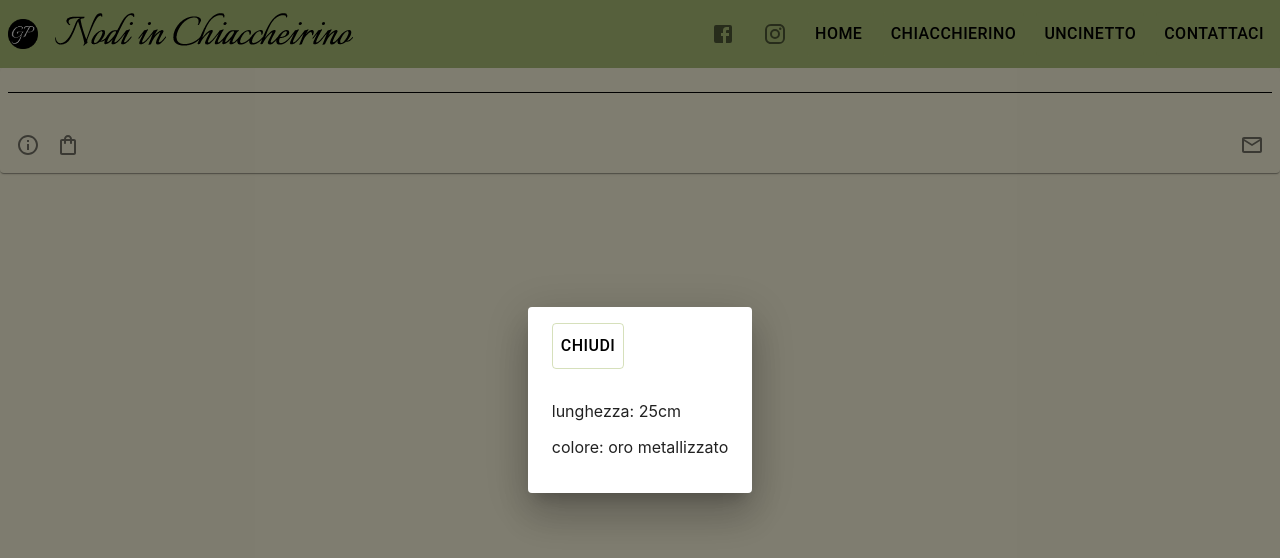
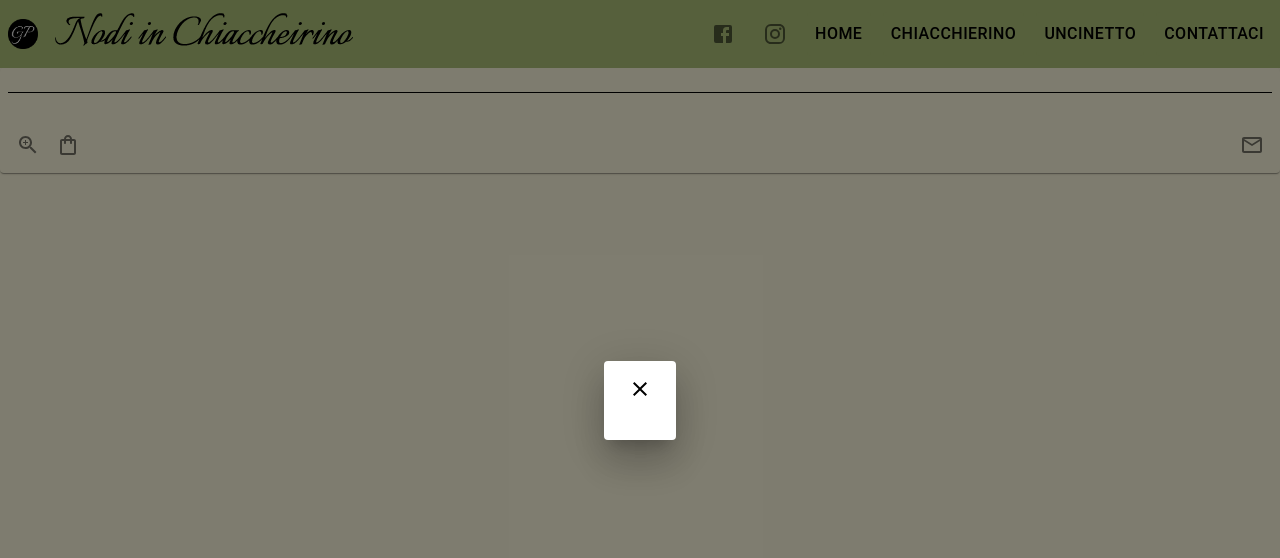
Before and after one commit to Tommaso4497/nodiin, a Next.js app: page /components/SingleCard in a window 1280 px wide. Both pictures are taken after a click on the button 28 px from the left and 145 px from the top of the page. Shown: the top 558 px of the page. Built offline with nearby package versions, Linux system fonts and the light colour scheme.

Commit message:
fix height card and fix info dialog title, load all images

```diff
--- a/pages/components/InfoDialog.js
+++ b/pages/components/InfoDialog.js
@@ -1,20 +1,18 @@
-import { Button, Dialog, DialogContent, DialogTitle } from "@mui/material";
+import { Dialog, DialogContent, DialogTitle } from "@mui/material";
+import CloseIcon from '@mui/icons-material/Close';
 import React from "react";
+import styles from "./InfoDialog.module.css";
 
 const InfoDialog = ({ open, title, zoomedImg, onClose }) => {
   return (
     <div>
-      <Dialog open={open} maxWidth={"lg"} onClose={onClose}>
-        <DialogTitle>
-            {title}
-            <Button variant="outlined" onClick={onClose}>Chiudi</Button>
-            </DialogTitle>
+      <Dialog open={open} maxWidth={"md"} onClose={onClose}>
+        <DialogTitle className={styles.titleWrapper}>
+          {title}
+          <button className={styles.exitButton} onClick={onClose}><CloseIcon /></button>
+        </DialogTitle>
         <DialogContent>
-          <div>{zoomedImg}
-          <p>lunghezza: 25cm</p>
-          <p>colore: oro metallizzato</p>
-          </div>
-
+          <div>{zoomedImg}</div>
         </DialogContent>
       </Dialog>
     </div>
--- /dev/null
+++ b/pages/components/InfoDialog.module.css
@@ -0,0 +1,13 @@
+.exitButton {
+    margin: 0;
+    border: none;
+    padding: 0;
+    background-color: transparent;
+    cursor: pointer;
+}
+
+.titleWrapper {
+    display: flex;
+    align-items: center;
+    justify-content: space-between
+}
--- a/pages/components/Navigation.js
+++ b/pages/components/Navigation.js
@@ -114,7 +114,7 @@ const Navigation = () => {
                 href="https://www.instagram.com/nodiinchiacchierino/"
               >
                 <InstagramIcon />
-              </IconButton>{" "}
+              </IconButton>
             </ListItem>
           </List>
         </Drawer>
--- a/pages/components/SingleCard.js
+++ b/pages/components/SingleCard.js
@@ -12,7 +12,7 @@ import {
 import React, { useState } from "react";
 import styles from "./SingleCard.module.css";
 import theme from "../../styles/main";
-import InfoOutlinedIcon from "@mui/icons-material/InfoOutlined";
+import ZoomInIcon from '@mui/icons-material/ZoomIn';
 import ShoppingBagOutlinedIcon from "@mui/icons-material/ShoppingBagOutlined";
 import EmailOutlinedIcon from "@mui/icons-material/EmailOutlined";
 import { useRouter } from "next/router";
@@ -26,7 +26,7 @@ const SingleCard = ({ title, image, descr, imZ }) => {
 
   return (
     <div>
-      <Card sx={{ backgroundColor: "transparent" }}>
+      <Card sx={{ backgroundColor: "transparent", height: "100%" }}>
         <CardMedia>
           <div className={styles.imageWrapper}>{image}</div>
         </CardMedia>
@@ -43,9 +43,9 @@ const SingleCard = ({ title, image, descr, imZ }) => {
           }}
         >
           <div>
-            <Tooltip title="Informazioni" arrow>
+            <Tooltip title="Ingrandisci" arrow>
               <IconButton onClick={() => setOpenInfo(true)}>
-                <InfoOutlinedIcon />
+                <ZoomInIcon />
               </IconButton>
             </Tooltip>
             <Tooltip title="Acquista" arrow>
--- a/utilsFunction/utilsFunction.js
+++ b/utilsFunction/utilsFunction.js
@@ -60,6 +60,7 @@ const uncinettoElements = [
     desc: "Collana realizzata  in pizzo chiacchierino fatta interamente a mano. Per realizzarla ho utilizzato un filato oro metallizzato e pietre di colore rosso.",
     img: <Image src={collana01} width="300" height="250" />,
     imG: <Image src={collana01} width="450" height="300" />,
+    imZ: <Image src={collana01} />,
   },
   {
     id: "1",
@@ -67,6 +68,7 @@ const uncinettoElements = [
     desc: "Collana realizzata  in pizzo chiacchierino fatta interamente a mano. Per realizzarla ho utilizzato un filato oro metallizzato e pietre di colore nero e giallo.",
     img: <Image src={collana02} width="300" height="250" />,
     imG: <Image src={collana02} width="450" height="300" />,
+    imZ: <Image src={collana02} />,
   },
   {
     id: "2",
@@ -74,6 +76,7 @@ const uncinettoElements = [
     desc: "Collana realizzata  in pizzo chiacchierino fatta interamente a mano. Per realizzarla ho utilizzato un filato arancione e pietre di colore arancione.",
     img: <Image src={collana03} width="300" height="250" />,
     imG: <Image src={collana03} width="450" height="300" />,
+    imZ: <Image src={collana03} />,
   },
   {
     id: "3",
@@ -81,6 +84,7 @@ const uncinettoElements = [
     desc: "Collana realizzata  in pizzo chiacchierino fatta interamente a mano. Per realizzarla ho utilizzato un filato oro metallizzato e pietre di colore blu.",
     img: <Image src={collana04} width="300" height="250" />,
     imG: <Image src={collana04} width="450" height="300" />,
+    imZ: <Image src={collana04} />,
   },
   {
     id: "4",
@@ -96,6 +100,7 @@ const uncinettoElements = [
     desc: "Collana realizzata in pizzo chiacchierino fatta interamente a mano. Per realizzarla ho utilizzato un filato oro metallizzato e pietre di colore marrone.",
     img: <Image src={collana06} width="300" height="250" />,
     imG: <Image src={collana06} width="450" height="300" />,
+    imZ: <Image src={collana06} />,
   },
   {
     id: "6",
@@ -103,6 +108,7 @@ const uncinettoElements = [
     desc: "Collana realizzata in pizzo chiacchierino fatta interamente a mano. Per realizzarla ho utilizzato un filato argento metallizzato e pietre di colore vario.",
     img: <Image src={collana07} width="300" height="250" />,
     imG: <Image src={collana07} width="450" height="300" />,
+    imZ: <Image src={collana07} />,
   },
   {
     id: "7",
@@ -110,6 +116,7 @@ const uncinettoElements = [
     desc: "Collana realizzata in pizzo chiacchierino fatta interamente a mano. Per realizzarla ho utilizzato un filato blu notte e pietre di colore blu.",
     img: <Image src={collana08} width="300" height="250" />,
     imG: <Image src={collana08} width="450" height="300" />,
+    imZ: <Image src={collana08} />,
   },
   {
     id: "8",
@@ -117,6 +124,7 @@ const uncinettoElements = [
     title: "Orecchini argento",
     img: <Image src={collana09} width="300" height="250" />,
     imG: <Image src={collana09} width="450" height="300" />,
+    imZ: <Image src={collana09} />,
   },
   {
     id: "9",
@@ -124,6 +132,7 @@ const uncinettoElements = [
     title: "Orecchini argento",
     img: <Image src={collana10} width="300" height="250" />,
     imG: <Image src={collana10} width="450" height="300" />,
+    imZ: <Image src={collana10} />,
   },
   {
     id: "10",
@@ -131,6 +140,7 @@ const uncinettoElements = [
     title: "Orecchini argento",
     img: <Image src={collana11} width="300" height="250" />,
     imG: <Image src={collana11} width="450" height="300" />,
+    imZ: <Image src={collana11} />,
   },
   {
     id: "11",
@@ -138,6 +148,7 @@ const uncinettoElements = [
     title: "Orecchini argento",
     img: <Image src={collana12} width="300" height="250" />,
     imG: <Image src={collana12} width="450" height="300" />,
+    imZ: <Image src={collana12} />,
   },
   {
     id: "12",
@@ -145,6 +156,7 @@ const uncinettoElements = [
     title: "Orecchini argento",
     img: <Image src={collana13} width="300" height="250" />,
     imG: <Image src={collana13} width="450" height="300" />,
+    imZ: <Image src={collana13} />,
   },
   {
     id: "13",
@@ -152,6 +164,7 @@ const uncinettoElements = [
     desc: "Orecchini in pizzo fatti interamente a mano con l'antica tecnica del chiacchierino con filato argento metallizzato e ricamato con cristalli e pietre in sfumature di colore blu.",
     img: <Image src={collana14} width="300" height="250" />,
     imG: <Image src={collana14} width="450" height="300" />,
+    imZ: <Image src={collana14} />,
   },
   {
     id: "14",
@@ -159,6 +172,7 @@ const uncinettoElements = [
     desc: "Orecchini in pizzo fatti interamente a mano con l'antica tecnica del chiacchierino con filato argento metallizzato e ricamato con cristalli e pietre in sfumature di colore blu.",
     img: <Image src={collana15} width="300" height="250" />,
     imG: <Image src={collana15} width="450" height="300" />,
+    imZ: <Image src={collana15} />,
   },
   {
     id: "15",
@@ -166,6 +180,7 @@ const uncinettoElements = [
     title: "Orecchini argento",
     img: <Image src={collana16} width="300" height="250" />,
     imG: <Image src={collana16} width="450" height="300" />,
+    imZ: <Image src={collana16} />,
   },
   {
     id: "16",
@@ -173,6 +188,7 @@ const uncinettoElements = [
     title: "Orecchini argento",
     img: <Image src={collana17} width="300" height="250" />,
     imG: <Image src={collana17} width="450" height="300" />,
+    imZ: <Image src={collana17} />,
   },
   {
     id: "17",
@@ -180,6 +196,7 @@ const uncinettoElements = [
     title: "Orecchini argento",
     img: <Image src={collana18} width="300" height="250" />,
     imG: <Image src={collana18} width="450" height="300" />,
+    imZ: <Image src={collana18} />,
   },
   {
     id: "18",
@@ -187,6 +204,7 @@ const uncinettoElements = [
     title: "Orecchini argento",
     img: <Image src={collana19} width="300" height="250" />,
     imG: <Image src={collana19} width="450" height="300" />,
+    imZ: <Image src={collana19} />,
   },
   {
     id: "19",
@@ -194,6 +212,7 @@ const uncinettoElements = [
     title: "Orecchini argento",
     img: <Image src={collana20} width="300" height="250" />,
     imG: <Image src={collana20} width="450" height="300" />,
+    imZ: <Image src={collana20} />,
   },
   {
     id: "20",
@@ -201,6 +220,7 @@ const uncinettoElements = [
     title: "Orecchini argento",
     img: <Image src={collana21} width="300" height="250" />,
     imG: <Image src={collana21} width="450" height="300" />,
+    imZ: <Image src={collana21} />,
   },
   {
     id: "21",
@@ -208,6 +228,7 @@ const uncinettoElements = [
     title: "Orecchini argento",
     img: <Image src={collana22} width="300" height="250" />,
     imG: <Image src={collana22} width="450" height="300" />,
+    imZ: <Image src={collana22} />,
   },
   {
     id: "22",
@@ -215,6 +236,7 @@ const uncinettoElements = [
     title: "Orecchini argento",
     img: <Image src={collana23} width="300" height="250" />,
     imG: <Image src={collana23} width="450" height="300" />,
+    imZ: <Image src={collana23} />,
   },
 ];
 
```
